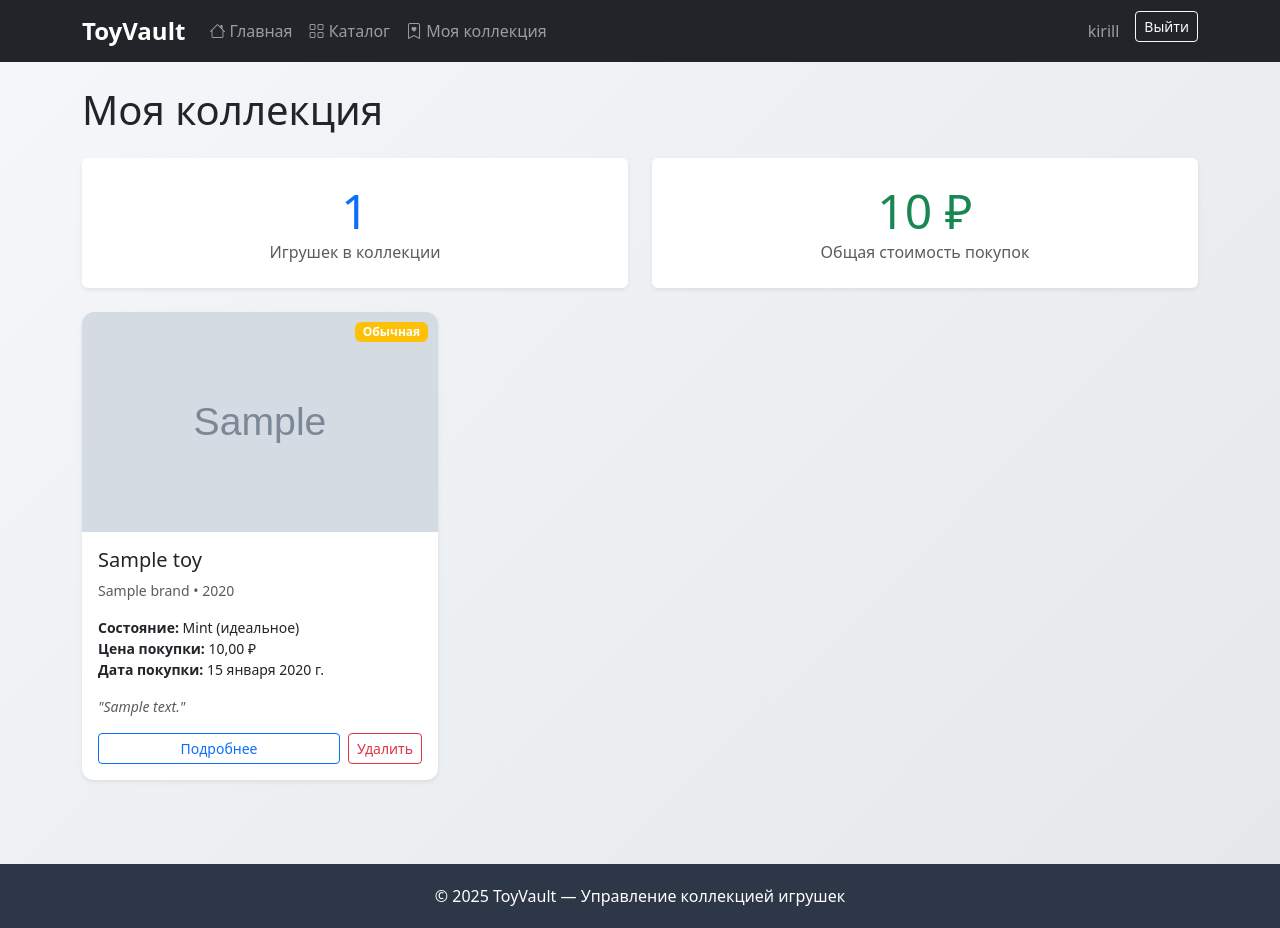
After one commit to Kkiritto/toycollection, a Django app: page /my-collection/ in a window 1280 px wide. The commit adds this page. Run offline with Django 5.2, Linux system fonts and the light colour scheme; a user stored in the database is signed in; tables that the repository leaves empty hold one stand-in row (values such as "Sample post"); grey boxes marked "Sample" are stand-in pictures.

Commit message:
Add personal collection feature with templates and navigation

```diff
--- a/templates/base.html
+++ b/templates/base.html
@@ -56,7 +56,7 @@
     <nav class="navbar navbar-expand-lg navbar-dark bg-dark">
         <div class="container">
             <a class="navbar-brand" href="{% url 'home' %}">
-                🧸 ToyVault
+                 ToyVault
             </a>
             <button class="navbar-toggler" type="button" data-bs-toggle="collapse" data-bs-target="#navbar">
                 <span class="navbar-toggler-icon"></span>
@@ -69,6 +69,13 @@
                     <li class="nav-item">
                         <a class="nav-link" href="{% url 'toy_list' %}"><i class="bi bi-grid"></i> Каталог</a>
                     </li>
+                    {% if user.is_authenticated %}
+                    <li class="nav-item">
+                        <a class="nav-link" href="{% url 'my_collection' %}">
+                            <i class="bi bi-bookmark-heart"></i> Моя коллекция
+                        </a>
+                    </li>
+{% endif %}
                 </ul>
                <ul class="navbar-nav">
                 {% if user.is_authenticated %}
@@ -113,7 +120,7 @@
 
     <footer>
         <div class="container">
-            <p class="mb-0">© 2025 ToyVault — Управление коллекцией игрушек 🧸</p>
+            <p class="mb-0">© 2025 ToyVault — Управление коллекцией игрушек </p>
         </div>
     </footer>
 
--- a/templates/toys/home.html
+++ b/templates/toys/home.html
@@ -4,7 +4,7 @@
 
 {% block content %}
 <div class="text-center py-5 mb-4" style="background: linear-gradient(135deg, #667eea 0%, #764ba2 100%); color: white; border-radius: 16px;">
-    <h1 class="display-4 fw-bold">🧸 Добро пожаловать в ToyVault!</h1>
+    <h1 class="display-4 fw-bold"> Добро пожаловать в ToyVault!</h1>
     <p class="lead">Каталог и управление коллекцией игрушек</p>
     <a href="{% url 'toy_list' %}" class="btn btn-light btn-lg mt-3">
         <i class="bi bi-grid"></i> Открыть каталог
--- /dev/null
+++ b/templates/toys/my_collection.html
@@ -0,0 +1,82 @@
+{% extends 'base.html' %}
+
+{% block title %}Моя коллекция — ToyVault{% endblock %}
+
+{% block content %}
+<h1 class="mb-4">Моя коллекция</h1>
+
+<div class="row mb-4">
+    <div class="col-md-6">
+        <div class="card border-0 shadow-sm p-4 text-center">
+            <h2 class="display-5 text-primary mb-0">{{ total_items }}</h2>
+            <p class="text-muted mb-0">Игрушек в коллекции</p>
+        </div>
+    </div>
+    <div class="col-md-6">
+        <div class="card border-0 shadow-sm p-4 text-center">
+            <h2 class="display-5 text-success mb-0">{{ total_value }} ₽</h2>
+            <p class="text-muted mb-0">Общая стоимость покупок</p>
+        </div>
+    </div>
+</div>
+
+{% if items %}
+    <div class="row g-4">
+        {% for item in items %}
+            <div class="col-md-6 col-lg-4">
+                <div class="card toy-card h-100 shadow-sm position-relative">
+                    <span class="badge bg-warning rarity-badge">
+                        {{ item.toy.get_rarity_display }}
+                    </span>
+                    {% if item.toy.image %}
+                        <img src="{{ item.toy.image.url }}" alt="{{ item.toy.title }}">
+                    {% else %}
+                        <div class="no-image"></div>
+                    {% endif %}
+                    <div class="card-body">
+                        <h5 class="card-title">{{ item.toy.title }}</h5>
+                        <p class="card-text text-muted small">
+                            {{ item.toy.brand.name }} • {{ item.toy.year }}
+                        </p>
+
+                        <ul class="list-unstyled small mb-3">
+                            <li><strong>Состояние:</strong> {{ item.get_personal_condition_display }}</li>
+                            {% if item.purchase_price %}
+                                <li><strong>Цена покупки:</strong> {{ item.purchase_price }} ₽</li>
+                            {% endif %}
+                            {% if item.purchase_date %}
+                                <li><strong>Дата покупки:</strong> {{ item.purchase_date }}</li>
+                            {% endif %}
+                        </ul>
+
+                        {% if item.notes %}
+                            <p class="card-text small fst-italic text-muted">
+                                "{{ item.notes }}"
+                            </p>
+                        {% endif %}
+
+                        <div class="d-flex gap-2">
+                            <a href="{% url 'toy_detail' item.toy.slug %}" class="btn btn-outline-primary btn-sm flex-grow-1">
+                                Подробнее
+                            </a>
+                            <form method="post" action="{% url 'remove_from_collection' item.id %}"
+                                  onsubmit="return confirm('Удалить из коллекции?');">
+                                {% csrf_token %}
+                                <button type="submit" class="btn btn-outline-danger btn-sm">
+                                    Удалить
+                                </button>
+                            </form>
+                        </div>
+                    </div>
+                </div>
+            </div>
+        {% endfor %}
+    </div>
+{% else %}
+    <div class="alert alert-info text-center py-5">
+        <h4>Коллекция пока пуста</h4>
+        <p>Найдите интересные игрушки в каталоге и добавьте в свою коллекцию.</p>
+        <a href="{% url 'toy_list' %}" class="btn btn-primary mt-2">Перейти в каталог</a>
+    </div>
+{% endif %}
+{% endblock %}
--- a/toys/urls.py
+++ b/toys/urls.py
@@ -12,4 +12,8 @@ urlpatterns = [
          auth_views.LoginView.as_view(template_name='registration/login.html'),
          name='login'),
     path('logout/', auth_views.LogoutView.as_view(), name='logout'),
+
+    path('my-collection/', views.my_collection, name='my_collection'),
+    path('toy/<slug:slug>/add/', views.add_to_collection, name='add_to_collection'),
+    path('collection/remove/<int:item_id>/', views.remove_from_collection, name='remove_from_collection'),
 ]
--- a/toys/views.py
+++ b/toys/views.py
@@ -4,6 +4,10 @@ from django.contrib import messages
 from django.db.models import Q
 from .models import Toy, Brand, Category
 from .forms import RegisterForm
+from django.contrib.auth.decorators import login_required
+from django.db.models import Sum
+from .models import CollectionItem
+from .forms import CollectionItemForm
 
 
 def home(request):
@@ -72,3 +76,56 @@ def register(request):
     else:
         form = RegisterForm()
     return render(request, 'registration/register.html', {'form': form})
+
+
+
+@login_required
+def my_collection(request):
+    items = CollectionItem.objects.select_related(
+        'toy', 'toy__brand', 'toy__category'
+    ).filter(user=request.user)
+
+    total_items = items.count()
+    total_value = items.aggregate(total=Sum('purchase_price'))['total'] or 0
+
+    return render(request, 'toys/my_collection.html', {
+        'items': items,
+        'total_items': total_items,
+        'total_value': total_value,
+    })
+
+
+@login_required
+def add_to_collection(request, slug):
+    toy = get_object_or_404(Toy, slug=slug)
+
+    if CollectionItem.objects.filter(user=request.user, toy=toy).exists():
+        messages.warning(request, 'Эта игрушка уже в вашей коллекции!')
+        return redirect('toy_detail', slug=slug)
+
+    if request.method == 'POST':
+        form = CollectionItemForm(request.POST)
+        if form.is_valid():
+            item = form.save(commit=False)
+            item.user = request.user
+            item.toy = toy
+            item.save()
+            messages.success(request, f'«{toy.title}» добавлена в коллекцию!')
+            return redirect('my_collection')
+    else:
+        form = CollectionItemForm()
+
+    return render(request, 'toys/add_to_collection.html', {
+        'form': form,
+        'toy': toy,
+    })
+
+
+@login_required
+def remove_from_collection(request, item_id):
+    item = get_object_or_404(CollectionItem, id=item_id, user=request.user)
+    if request.method == 'POST':
+        toy_title = item.toy.title
+        item.delete()
+        messages.success(request, f'«{toy_title}» удалена из коллекции.')
+    return redirect('my_collection')
```
Also changed, not shown: templates/toys/add_to_collection.html (added, +55 -0 lines), templates/toys/toy_detail.html (+13 -2 lines), toys/forms.py (+23 -0 lines).
